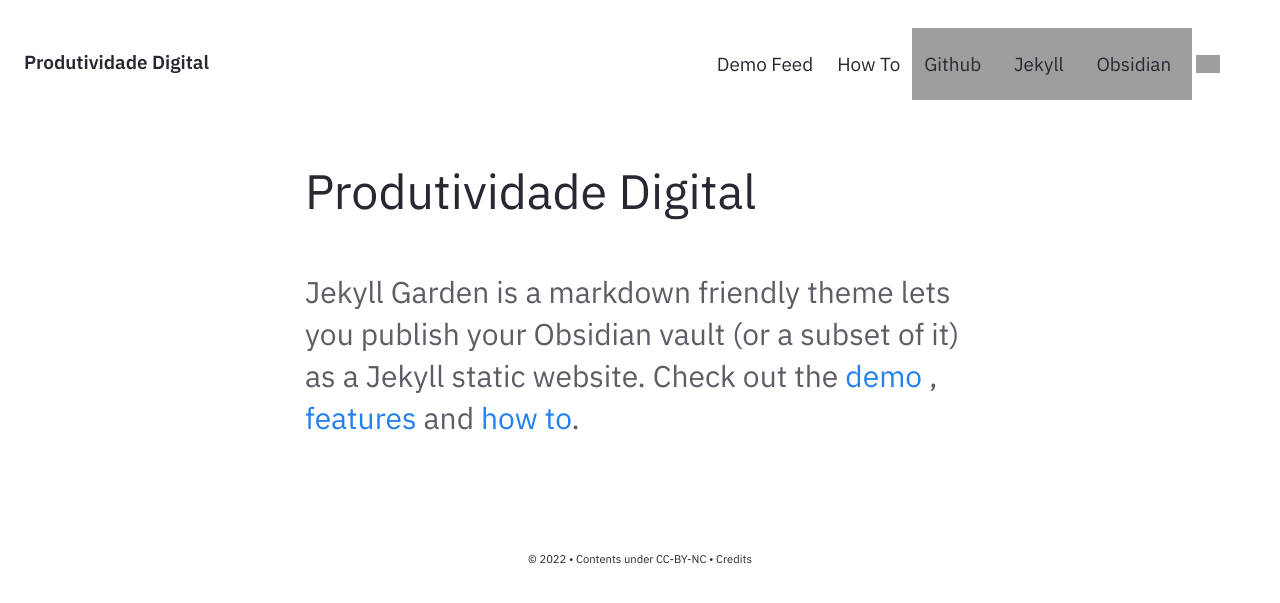
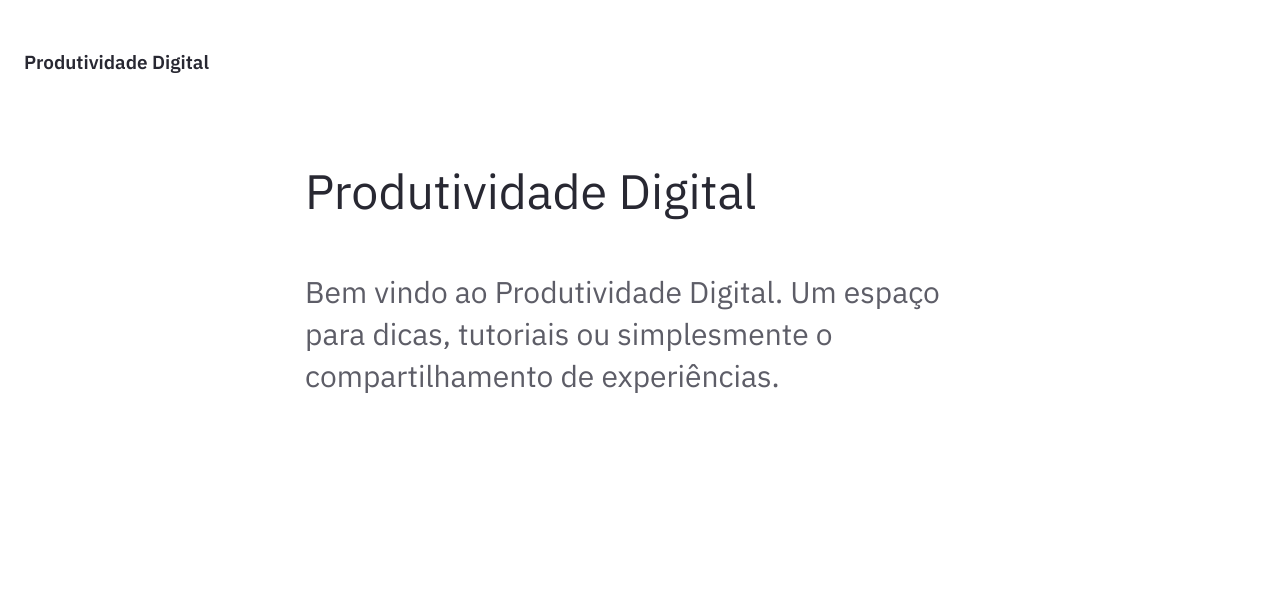
Before and after one commit to robertofgama/produtividade.digital, a Jekyll site: the page built from pages/index.md, in a window 1280 px wide. Shown: the top 603 px of the page. Built offline with Jekyll 4.4.1, drawn with Linux system fonts in a browser that asks for light colours; grey boxes are pictures that could not be loaded.

Commit message:
Atualizações e personlaizações

```diff
--- a/_config.yml
+++ b/_config.yml
@@ -28,15 +28,15 @@
 # Website Header, Description, Footer year and text.
 # If you are deleting this, make sure you remove it from HTML files too
 heading: Produtividade Digital # Change this
-content: Obsidian ready Jekyll Theme
+content: Dicas, tutoriais e experiências compartilhadas
 copyright:
   year: © 2022
-  msg: Contents under CC-BY-NC
+  msg:
 
 # Set title and content for private & broken link tooltop
 privatelinks:
-  title: Private or Broken Links
-  msg: The page you're looking for is either not available or private!
+  title: Conteúdo Privado
+  msg: Página Inacessivel
 
 # Theme level preferences
 # To enable set "enabled : true" else, use "enabled:false"
--- a/_includes/Homepage.html
+++ b/_includes/Homepage.html
@@ -1,7 +1,7 @@
 <div class="home-intro">
     <div class="jumbo">{{site.heading}} </div>
-    <div class="home-sub-text"> <h3>
-        Jekyll Garden is a markdown friendly theme lets you publish your Obsidian vault (or a subset of it) as a Jekyll static website.
-        Check out the <a href="{{'/notes' | relative_url}}"> demo </a>, <a href="{{'/post/features' | relative_url}}"> features </a> and <a href="{{'/post/how-to' | relative_url}}"> how to</a>.
-        </h3>
-</div> </div>
+    <div class="home-sub-text">
+        <h3> Bem vindo ao Produtividade Digital. Um espaço para dicas, tutoriais ou simplesmente o compartilhamento de experiências. </h3>
+    </div>
+
+</div>
--- a/_includes/Nav.html
+++ b/_includes/Nav.html
@@ -50,7 +50,9 @@
       </a>
     </div>
 
-    <div id="navbarBasicExample" class="navbar-menu">
+
+
+    <!-- <div id="navbarBasicExample" class="navbar-menu">
       <div class="navbar-start">
         <a href="{{'/notes' | relative_url}}" class="navbar-item">
           Demo Feed
@@ -79,5 +81,5 @@
           </div>
         </div>
       </div>
-    </div>
+    </div> -->
   </nav>
--- a/pages/index.md
+++ b/pages/index.md
@@ -4,5 +4,5 @@
 
 layout: Post
 permalink: /
-title: Jekyll Garden
+title: Produtividade Digital
 ---
```
Also changed, not shown: README.md (+6 -35 lines), pages/404.md (+1 -1 lines), Gemfile.lock, 1 other file.
